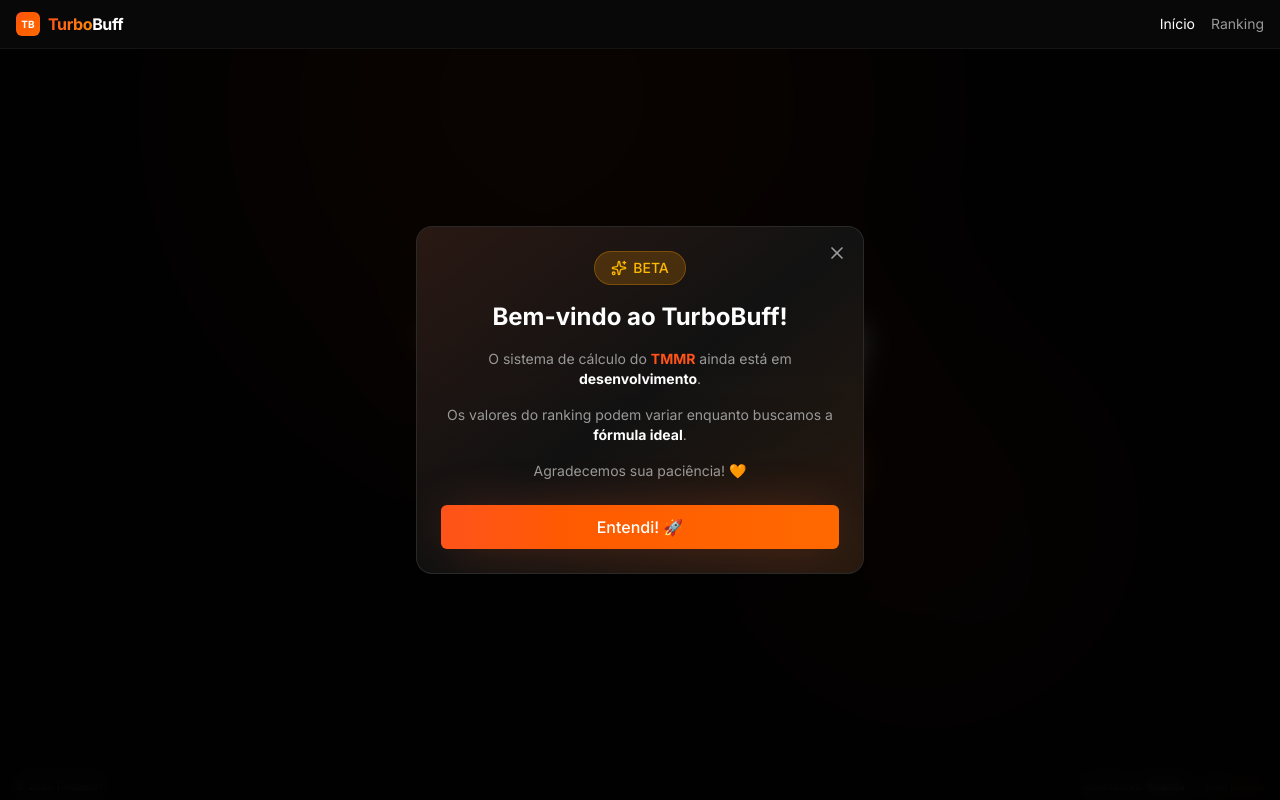
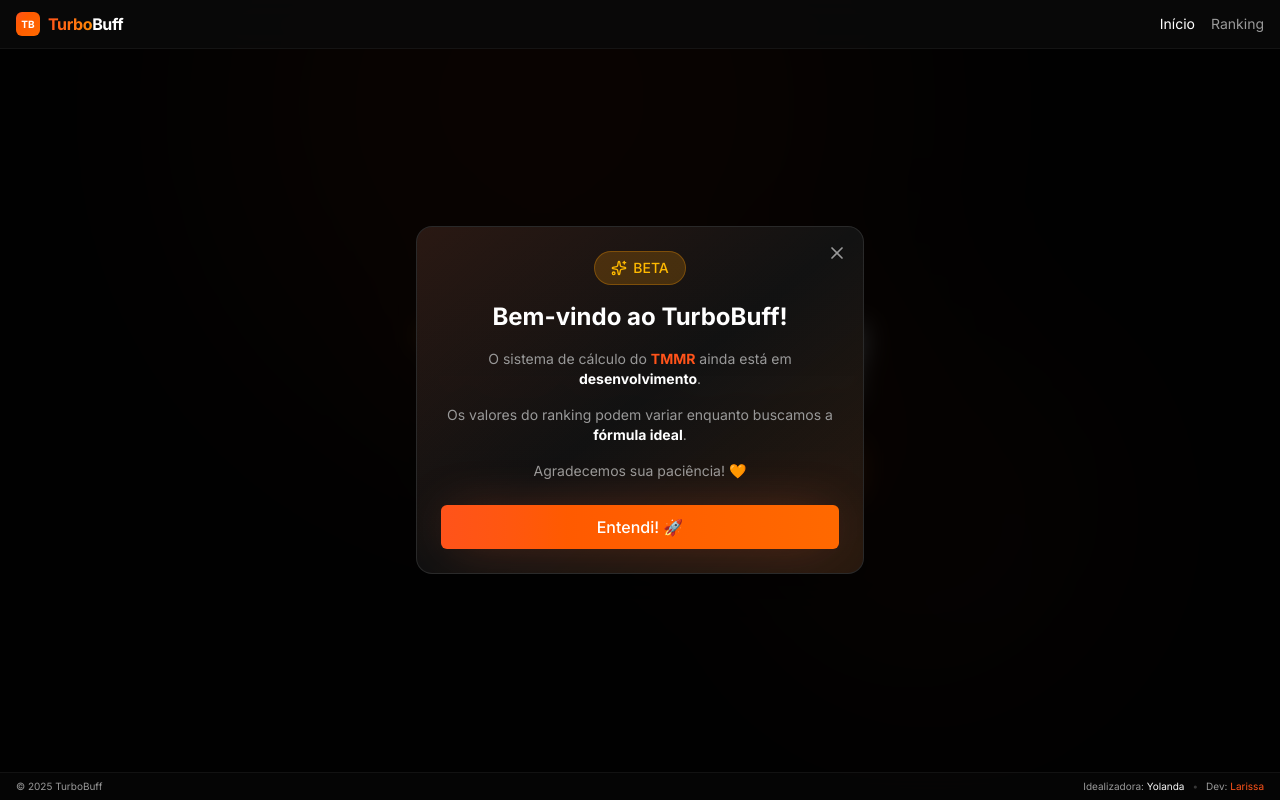
Before and after one commit to laaridev/dota2turbo-mmr, a Next.js app: page / in a window 1280 px wide. Built offline with nearby package versions, Linux system fonts and the light colour scheme.

Commit message:
fix: absolute positioning for leak-proof layout - absolute inset-0 lists within relative main

```diff
--- a/app/layout.tsx
+++ b/app/layout.tsx
@@ -27,12 +27,20 @@
 }) {
   return (
     <html lang="pt-BR" className="dark">
-      <body className={cn(inter.className, "h-screen overflow-hidden bg-background antialiased selection:bg-primary/30")}>
-        {/* CSS Grid layout with fixed rows */}
-        <div className="h-screen grid grid-rows-[auto_1fr_auto] overflow-hidden">
-          <Navbar />
-          <main className="overflow-hidden">{children}</main>
-          <footer className="border-t border-white/5 bg-background/50">
+      <body className={cn(inter.className, "h-screen w-screen overflow-hidden bg-background antialiased selection:bg-primary/30")}>
+        <div className="flex flex-col h-full w-full overflow-hidden">
+          {/* Navbar: Auto height */}
+          <div className="flex-none z-50">
+            <Navbar />
+          </div>
+
+          {/* Main: Fills remaining space, RELATIVE for absolute children */}
+          <main className="flex-1 relative w-full overflow-hidden z-0">
+            {children}
+          </main>
+
+          {/* Footer: Auto height */}
+          <footer className="flex-none border-t border-white/5 bg-background/50 z-50">
             <div className="container mx-auto px-4 py-1.5 flex items-center justify-between text-[10px] text-muted-foreground">
               <span>© 2025 TurboBuff</span>
               <div className="flex items-center gap-2">
--- a/app/leaderboard/page.tsx
+++ b/app/leaderboard/page.tsx
@@ -19,19 +19,23 @@
 
 function LeaderboardSkeleton() {
     return (
-        <div className="h-full p-4 overflow-hidden">
+        <div className="absolute inset-0 p-4 overflow-hidden">
             <div className="container mx-auto max-w-5xl h-full">
                 <div className="h-full grid grid-cols-1 lg:grid-cols-2 gap-4">
                     <div className="h-full flex flex-col overflow-hidden">
                         <div className="h-6 mb-2 flex-shrink-0" />
-                        <div className="flex-1 min-h-0 overflow-y-auto space-y-1.5 pr-1">
-                            {[1, 2, 3, 4, 5, 6, 7, 8, 9, 10].map(i => <Skeleton key={i} className="h-11 rounded-lg flex-shrink-0" />)}
+                        <div className="flex-1 min-h-0 overflow-hidden relative">
+                            <div className="absolute inset-0 overflow-hidden space-y-1.5">
+                                {[1, 2, 3, 4, 5, 6, 7, 8, 9, 10].map(i => <Skeleton key={i} className="h-11 rounded-lg" />)}
+                            </div>
                         </div>
                     </div>
                     <div className="h-full flex flex-col overflow-hidden">
                         <div className="h-6 mb-2 flex-shrink-0" />
-                        <div className="flex-1 min-h-0 overflow-y-auto space-y-1.5 pr-1">
-                            {[1, 2, 3, 4, 5, 6, 7, 8, 9, 10].map(i => <Skeleton key={i} className="h-11 rounded-lg flex-shrink-0" />)}
+                        <div className="flex-1 min-h-0 overflow-hidden relative">
+                            <div className="absolute inset-0 overflow-hidden space-y-1.5">
+                                {[1, 2, 3, 4, 5, 6, 7, 8, 9, 10].map(i => <Skeleton key={i} className="h-11 rounded-lg" />)}
+                            </div>
                         </div>
                     </div>
                 </div>
@@ -81,26 +85,30 @@
     }
 
     return (
-        <>
-            {/* Background glow */}
-            <div className="fixed top-0 left-1/2 -translate-x-1/2 w-[600px] h-[300px] bg-primary/10 blur-[120px] rounded-full pointer-events-none z-0" />
+        <div className="absolute inset-0 overflow-hidden">
+            {/* Background - absolute to not interfere */}
+            <div className="absolute top-0 left-1/2 -translate-x-1/2 w-[600px] h-[300px] bg-primary/10 blur-[120px] rounded-full pointer-events-none z-0" />
 
-            {/* Main container - h-full inherits from parent (main in layout) */}
-            <div className="h-full p-4 overflow-hidden relative z-10">
+            {/* Content Container - Absolute inset-0 with padding */}
+            <div className="absolute inset-0 p-4 z-10">
                 <div className="container mx-auto max-w-5xl h-full">
-                    {/* Grid - h-full */}
+
+                    {/* Grid takes full height */}
                     <div className="h-full grid grid-cols-1 lg:grid-cols-2 gap-4">
 
-                        {/* Left Column - h-full + flex + overflow-hidden */}
-                        <div className="h-full flex flex-col overflow-hidden">
-                            {/* Header - fixed height, never shrinks */}
+                        {/* LEFT COLUMN */}
+                        <div className="h-full flex flex-col overflow-hidden relative">
+                            {/* Header - Fixed Height */}
                             <div className="h-6 mb-2 flex-shrink-0 flex items-center gap-1.5">
                                 <Trophy className="h-3.5 w-3.5 text-primary" />
                                 <h2 className="font-semibold text-white text-xs">Top 10</h2>
                             </div>
 
-                            {/* List - flex-1 fills remaining, min-h-0 allows shrink, overflow-y-auto scrolls */}
-                            <div className="flex-1 min-h-0 overflow-y-auto space-y-1.5 pr-1">
+                            {/* List Container - Takes remaining space */}
+                            <div className="flex-1 min-h-0 relative">
+                                {/* Scrollable Area - Absolute inset to force fit */}
+                                <div className="absolute inset-0 overflow-y-auto pr-1 scrollbar-thin">
+                                    <div className="space-y-1.5 pb-2">
                                         {(searchQuery ? filteredPlayers.top : topTen).map((player) => (
                                             <PlayerRow key={player.steamId} player={player} position={players.indexOf(player) + 1} />
                                         ))}
@@ -111,16 +119,21 @@
                                         )}
                                     </div>
                                 </div>
+                            </div>
+                        </div>
 
-                        {/* Right Column - SAME structure as left */}
-                        <div className="h-full flex flex-col overflow-hidden">
-                            {/* Header - same fixed height as left */}
+                        {/* RIGHT COLUMN */}
+                        <div className="h-full flex flex-col overflow-hidden relative">
+                            {/* Header - Fixed Height */}
                             <div className="h-6 mb-2 flex-shrink-0 flex items-center justify-end">
                                 <span className="text-[10px] text-muted-foreground">{restPlayers.length} jogadores</span>
                             </div>
 
-                            {/* List - same structure as left */}
-                            <div className="flex-1 min-h-0 overflow-y-auto space-y-1.5 pr-1">
+                            {/* List Container */}
+                            <div className="flex-1 min-h-0 relative">
+                                {/* Scrollable Area */}
+                                <div className="absolute inset-0 overflow-y-auto pr-1 scrollbar-thin">
+                                    <div className="space-y-1.5 pb-2">
                                         {(searchQuery ? filteredPlayers.rest : restPlayers).map((player) => (
                                             <PlayerRow
                                                 key={player.steamId}
@@ -138,7 +151,9 @@
                             </div>
                         </div>
                     </div>
-        </>
+                </div>
+            </div>
+        </div>
     );
 }
 
```
Lines whose indentation alone changed are shown as unchanged.
